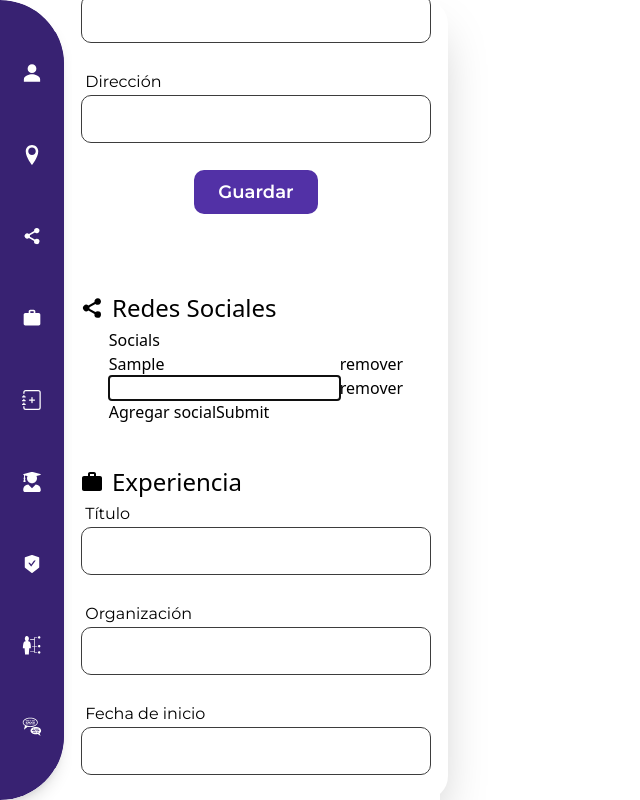
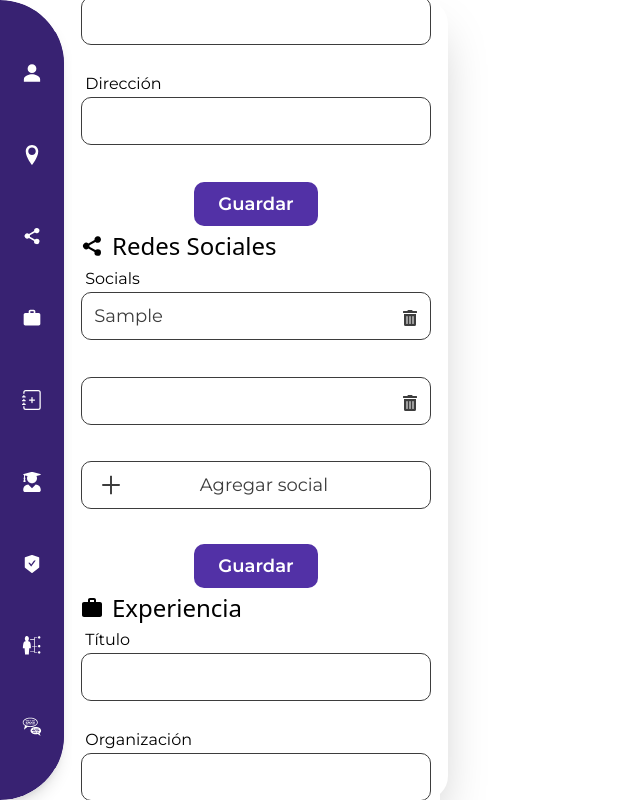
Before and after one commit to No-Country/c8-47, a React (Create React App) app in the folder c8-47-client/: page /dashboard in a window 1280 px wide. Both pictures are taken after typing "Sample" into the empty fields and a click on the button "Agregar social". Shown: the whole page, without its empty margins (0-640 px from the left). Built offline with nearby package versions, Linux system fonts and the light colour scheme.

Commit message:
dash advanced

```diff
--- a/c8-47-client/src/Components/Dashboard/AddressForm.jsx
+++ b/c8-47-client/src/Components/Dashboard/AddressForm.jsx
@@ -88,7 +88,7 @@ function AddressForm() {
           })}
           error={errors.address}
         />
-        <div className='flex items-center justify-center '>
+        <div className='flex items-center justify-center mt-[10px]'>
           <ButtonPurple type={'submit'}>Guardar</ButtonPurple>
         </div>
       </form>
--- a/c8-47-client/src/Components/Dashboard/EducationForm.jsx
+++ b/c8-47-client/src/Components/Dashboard/EducationForm.jsx
@@ -96,7 +96,7 @@ function EducationForm() {
           error={errors.comment}
         />
 
-        <div className='flex items-center justify-center '>
+        <div className='flex items-center justify-center mt-[10px]'>
           <ButtonPurple type={'submit'}>Guardar</ButtonPurple>
         </div>
       </form>
--- a/c8-47-client/src/Components/Dashboard/ExperienceForm.jsx
+++ b/c8-47-client/src/Components/Dashboard/ExperienceForm.jsx
@@ -1,9 +1,10 @@
 import React, { useState, useEffect } from 'react';
 import { useForm, useFieldArray } from 'react-hook-form';
 import Input from '../input/Input';
+import ButtonTask from '../buttons/ButtonTask';
 import { ButtonPurple } from '../buttons/ButtonPurple';
 // import customAxios from './Config/interceptors';
-
+import { FaTrashAlt } from 'react-icons/fa';
 import customAxios from '../../Helpers/customAxios';
 
 function ExperienceForm() {
@@ -103,6 +104,7 @@ function ExperienceForm() {
         <Input
           name={'Fecha de inicio'}
           type={'text'}
+          placeholder={'mm/aaaa'}
           register={register('start_date', {
             required: { value: true, message: 'Ingresa la fecha de inicio.' },
             maxLength: {
@@ -114,6 +116,7 @@ function ExperienceForm() {
         />
         <Input
           name={'Fecha de finalización'}
+          placeholder={'mm/aaaa'}
           type={'text'}
           register={register('end_date', {
             required: {
@@ -128,13 +131,19 @@ function ExperienceForm() {
           })}
           error={errors.end_date}
         />
-
-        <h2>Tareas</h2>
-
+        <label className='dark:text-[#FFFFFF] font-Mon text-[16px] ml-[4px]'>
+          Tareas
+        </label>
         {React.Children.toArray(
           fields.map((_, i) => (
-            <div>
+            <div className='h-[85px] flex flex-col'>
+              <div className='relative flex items-center gap-3'>
                 <input
+                  className={`dark:bg-bgDarkMode w-full dark:text-[#FFFFFF] dark:hover:bg-[#353535] h-[48px]  font-Mon  text-lg text text-textColor pt-[9px] pb-[9px] pl-[12px] pr-[35px] mt-[1px] mb-[1px] rounded-[10px] outline-0 ${
+                    errors.tasks
+                      ? 'border border-errorColor dark:border-[#FF6161]'
+                      : 'border border-textColor dark:border-[#FFFFFF]'
+                  }`}
                   type='text'
                   autoComplete='off'
                   id={`task_${i}`}
@@ -144,20 +153,36 @@ function ExperienceForm() {
                 />
 
                 {tasksQuantity > 1 && (
-                <span onClick={() => handleRemoveTask(i)}>remover</span>
+                  <span
+                    className='absolute top-[1.2rem] right-[0.8rem] cursor-pointer'
+                    onClick={() => handleRemoveTask(i)}
+                  >
+                    <FaTrashAlt
+                      style={{
+                        color: '#3D3D3D',
+                      }}
+                    />
+                  </span>
                 )}
+              </div>
+
               {errors.tasks?.[i]?.value.type === 'maxLength' && (
-                <p>Tarea acepta como máximo 128 caracteres</p>
+                <span className='font-Mon ml-[4px] text-[14px] leading-none text-errorColor dark:text-[#FF6161]'>
+                  Tarea acepta como máximo 128 caracteres
+                </span>
               )}
             </div>
           ))
         )}
+        <div>
+          <ButtonTask
+            type={'button'}
+            onClick={handleAddTask}
+            name={'Agregar tarea'}
+          />
+        </div>
 
-        <button type='button' onClick={handleAddTask}>
-          Agregar tarea
-        </button>
-
-        <div className='flex items-center justify-center '>
+        <div className='flex items-center justify-center mt-[35px]'>
           <ButtonPurple type={'submit'}>Guardar</ButtonPurple>
         </div>
       </form>
--- a/c8-47-client/src/Components/Dashboard/LanguageForm.jsx
+++ b/c8-47-client/src/Components/Dashboard/LanguageForm.jsx
@@ -1,6 +1,7 @@
 import { useEffect } from 'react';
 import { useForm } from 'react-hook-form';
-
+import Input from '../input/Input';
+import { ButtonPurple } from '../buttons/ButtonPurple';
 // import customAxios from './Config/interceptors';
 
 import customAxios from '../../Helpers/customAxios';
@@ -26,63 +27,43 @@ function LanguageForm() {
   };
 
   return (
-    <div>
+    <div className='w-[95%]'>
       <form onSubmit={handleSubmit(submitForm)}>
-        <h1>Idiomas</h1>
-
-        <h2>Idioma</h2>
-
-        <input
-          type='text'
-          autoComplete='off'
-          {...register('language', {
-            required: true,
-            minLength: 2,
-            maxLength: 16,
+        <Input
+          name={'Idioma'}
+          type={'text'}
+          register={register('language', {
+            required: { value: true, message: 'Ingresa el idioma.' },
+            minLength: {
+              value: 2,
+              message: 'El idioma debe tener como mínimo 2 caracteres',
+            },
+            maxLength: {
+              value: 16,
+              message: 'El idioma acepta como máximo 16 caracteres.',
+            },
           })}
+          error={errors.language}
         />
-
-        {errors.language?.type === 'required' && (
-          <p className='g-error-input'>Ingresa el idioma</p>
-        )}
-        {errors.language?.type === 'minLength' && (
-          <p className='g-error-input'>
-            El idioma debe tener como mínimo 2 caracteres
-          </p>
-        )}
-        {errors.language?.type === 'maxLength' && (
-          <p className='g-error-input'>
-            El idioma acepta como máximo 16 caracteres
-          </p>
-        )}
-
-        <h2>Nivel</h2>
-
-        <input
-          type='text'
-          autoComplete='off'
-          {...register('level', {
-            required: true,
-            minLength: 2,
-            maxLength: 16,
+        <Input
+          name={'Nivel'}
+          type={'text'}
+          register={register('level', {
+            required: { value: true, message: 'Ingresa el nivel.' },
+            minLength: {
+              value: 2,
+              message: 'El nivel debe tener como mínimo 2 caracteres.',
+            },
+            maxLength: {
+              value: 16,
+              message: 'El nivel acepta como máximo 16 caracteres.',
+            },
           })}
+          error={errors.level}
         />
-
-        {errors.level?.type === 'required' && (
-          <p className='g-error-input'>Ingresa el nivel</p>
-        )}
-        {errors.level?.type === 'minLength' && (
-          <p className='g-error-input'>
-            El nivel debe tener como mínimo 2 caracteres
-          </p>
-        )}
-        {errors.level?.type === 'maxLength' && (
-          <p className='g-error-input'>
-            El nivel acepta como máximo 16 caracteres
-          </p>
-        )}
-
-        <button type='submit'>Submit</button>
+        <div className='flex items-center justify-center mt-[10px]'>
+          <ButtonPurple type={'submit'}>Guardar</ButtonPurple>
+        </div>
       </form>
     </div>
   );
--- a/c8-47-client/src/Components/Dashboard/Navbar.js
+++ b/c8-47-client/src/Components/Dashboard/Navbar.js
@@ -50,7 +50,7 @@ const Navbar = () => {
             id={e}
             className={`${
               selected === e ? 'bg-white' : 'bg-white'
-            } flex justify-center items-center h-96 flex-col`}
+            } flex justify-center items-center h-125 flex-col`}
           >
             <div className='flex text-2xl justify-start w-full'>
               <span className='p-2 flex items-center justify-center'>
--- a/c8-47-client/src/Components/Dashboard/SkillForm.jsx
+++ b/c8-47-client/src/Components/Dashboard/SkillForm.jsx
@@ -1,6 +1,8 @@
 import React, { useEffect, useState } from 'react';
 import { useForm, useFieldArray } from 'react-hook-form';
-
+import { FaTrashAlt } from 'react-icons/fa';
+import ButtonTask from '../buttons/ButtonTask';
+import { ButtonPurple } from '../buttons/ButtonPurple';
 import customAxios from '../../Helpers/customAxios';
 
 function SkillForm() {
@@ -83,13 +85,16 @@ function SkillForm() {
   };
 
   return (
-    <div>
+    <div className='w-[95%]'>
       <form onSubmit={customSubmit}>
-        <h1>Skills</h1>
+        <label className='dark:text-[#FFFFFF] font-Mon text-[16px] ml-[4px]'>
+          Skills
+        </label>
 
         {React.Children.toArray(
           fields.map((_, i) => (
-            <div>
+            <div className='h-[85px] flex flex-col'>
+              <div className='relative flex items-center gap-3'>
                 <input
                   type='text'
                   autoComplete='off'
@@ -97,25 +102,46 @@ function SkillForm() {
                   {...register(`skills.${i}.name`, {
                     maxLength: 32,
                   })}
+                  className={`dark:bg-bgDarkMode w-full dark:text-[#FFFFFF] dark:hover:bg-[#353535] h-[48px]  font-Mon  text-lg text text-textColor pt-[9px] pb-[9px] pl-[12px] pr-[35px] mt-[1px] mb-[1px] rounded-[10px] outline-0 ${
+                    errors.skills
+                      ? 'border border-errorColor dark:border-[#FF6161]'
+                      : 'border border-textColor dark:border-[#FFFFFF]'
+                  }`}
                 />
+                {skillsQuantity > 1 && (
+                  <span
+                    onClick={() => handleRemoveSkill(i)}
+                    className='absolute top-[1.2rem] right-[0.8rem] cursor-pointer'
+                  >
+                    <FaTrashAlt
+                      style={{
+                        color: '#3D3D3D',
+                      }}
+                    />
+                  </span>
+                )}
+              </div>
 
-              {skillsQuantity > 1 && (
-                <span onClick={() => handleRemoveSkill(i)}>remover</span>
-              )}
               {errors.skills?.[i]?.name.type === 'maxLength' && (
-                <p>El Skill acepta como máximo 32 caracteres</p>
+                <span className='font-Mon ml-[4px] text-[14px] leading-none text-errorColor dark:text-[#FF6161]'>
+                  El Skill acepta como máximo 32 caracteres
+                </span>
               )}
             </div>
           ))
         )}
-
-        <button type='button' onClick={handleAddSkill}>
-          Agregar skill
-        </button>
-
-        <button type='submit' disabled={submitDisabled}>
-          Submit
-        </button>
+        <div>
+          <ButtonTask
+            type={'button'}
+            name={'Agregar skill'}
+            onClick={handleAddSkill}
+          />
+        </div>
+        <div className='flex items-center justify-center mt-[35px]'>
+          <ButtonPurple type={'submit'} disabled={submitDisabled}>
+            Guardar
+          </ButtonPurple>
+        </div>
       </form>
     </div>
   );
--- a/c8-47-client/src/Components/Dashboard/SocialForm.jsx
+++ b/c8-47-client/src/Components/Dashboard/SocialForm.jsx
@@ -1,8 +1,9 @@
 import React, { useEffect, useState } from 'react';
 import { useForm, useFieldArray } from 'react-hook-form';
-
+import { FaTrashAlt } from 'react-icons/fa';
 import customAxios from '../../Helpers/customAxios';
-
+import ButtonTask from '../buttons/ButtonTask';
+import { ButtonPurple } from '../buttons/ButtonPurple';
 function SocialForm() {
   const [socialsQuantity, setSocialsQuantity] = useState(1);
   const [submitDisabled, setSubmitDisabled] = useState(true);
@@ -79,16 +80,22 @@ function SocialForm() {
   };
 
   return (
-    <div>
+    <div className='w-[95%]'>
       <form onSubmit={handleSubmit(submitForm)}>
-        <h1>Socials</h1>
-
+        <label className='dark:text-[#FFFFFF] font-Mon text-[16px] ml-[4px]'>
+          Socials
+        </label>
         {React.Children.toArray(
           fields.map((_, i) => (
-            <div>
+            <div className='h-[85px] flex flex-col'>
+              <div className='relative flex items-center gap-3'>
                 <input
+                  className={`dark:bg-bgDarkMode w-full dark:text-[#FFFFFF] dark:hover:bg-[#353535] h-[48px]  font-Mon  text-lg text text-textColor pt-[9px] pb-[9px] pl-[12px] pr-[35px] mt-[1px] mb-[1px] rounded-[10px] outline-0 ${
+                    errors.socials
+                      ? 'border border-errorColor dark:border-[#FF6161]'
+                      : 'border border-textColor dark:border-[#FFFFFF]'
+                  }`}
                   type='text'
-                autoComplete='off'
                   id={`social_${i}`}
                   {...register(`socials.${i}.value`, {
                     minLength: 6,
@@ -97,25 +104,44 @@ function SocialForm() {
                 />
 
                 {socialsQuantity > 1 && (
-                <span onClick={() => handleRemoveSocial(i)}>remover</span>
+                  <span
+                    className='absolute top-[1.2rem] right-[0.8rem] cursor-pointer'
+                    onClick={() => handleRemoveSocial(i)}
+                  >
+                    <FaTrashAlt
+                      style={{
+                        color: '#3D3D3D',
+                      }}
+                    />
+                  </span>
                 )}
+              </div>
+
               {errors.socials?.[i]?.value.type === 'minLength' && (
-                <p>La URL debe tener al menos 6 caracteres</p>
+                <span className='font-Mon ml-[4px] text-[14px] leading-none text-errorColor dark:text-[#FF6161]'>
+                  La URL debe tener al menos 6 caracteres
+                </span>
               )}
               {errors.socials?.[i]?.value.type === 'maxLength' && (
-                <p>La URL acepta como máximo 64 caracteres</p>
+                <span className='font-Mon ml-[4px] text-[14px] leading-none text-errorColor dark:text-[#FF6161]'>
+                  La URL acepta como máximo 64 caracteres
+                </span>
               )}
             </div>
           ))
         )}
-
-        <button type='button' onClick={handleAddSocial}>
-          Agregar social
-        </button>
-
-        <button type='submit' disabled={submitDisabled}>
-          Submit
-        </button>
+        <div>
+          <ButtonTask
+            type={'button'}
+            name={'Agregar social'}
+            onClick={handleAddSocial}
+          />
+        </div>
+        <div className='flex items-center justify-center mt-[35px]'>
+          <ButtonPurple type={'submit'} disabled={submitDisabled}>
+            Guardar
+          </ButtonPurple>
+        </div>
       </form>
     </div>
   );
--- a/c8-47-client/src/Components/buttons/ButtonPurple.js
+++ b/c8-47-client/src/Components/buttons/ButtonPurple.js
@@ -3,6 +3,7 @@ import React from 'react';
 export const ButtonPurple = (props) => {
   return (
     <button
+      {...props}
       onClick={props.onClick}
       className='dark:disabled:bg-textDisableDarkmode dark:focus:bg-textPressDarkmode dark:hover:bg-textHoverDarkmode dark:text-black dark:bg-borderDarkmode font-Mon text-lg font-bold bg-primario text-white py-2 px-20 md:px-6 rounded-[10px] hover:bg-primarioH
     duration-500 focus:bg-primarioP	disabled:bg-primarioD'
--- /dev/null
+++ b/c8-47-client/src/Components/buttons/ButtonTask.js
@@ -0,0 +1,24 @@
+import React from 'react';
+import { AiOutlinePlus } from 'react-icons/ai';
+const ButtonTask = (props) => {
+  return (
+    <button
+      {...props}
+      className='dark:border-[#FFFFFF] dark:text-[#FFFFFF] dark:hover:bg-[#353535] w-[100%] h-[48px] font-Mon text-lg text-textColor py-2 rounded-[10px]
+  duration-500 flex flex-row items-center border-[1px] border-textColor pr-[16px] pl-[16px] hover:bg-btnHoverG'
+    >
+      <span
+        style={{
+          color: '#3D3D3D',
+          width: '15%',
+          display: 'flex',
+          justifyContent: 'flex-start',
+        }}
+      >
+        <AiOutlinePlus style={{ width: '26px', height: '26px' }} />
+      </span>
+      <span style={{ width: '75%', textAlign: 'center' }}> {props.name}</span>
+    </button>
+  );
+};
+export default ButtonTask;
--- a/c8-47-client/src/Components/input/Input.js
+++ b/c8-47-client/src/Components/input/Input.js
@@ -1,6 +1,6 @@
 import React from 'react';
 
-const Input = ({ name, type, register, error }) => {
+const Input = ({ name, type, register, error, placeholder }) => {
   return (
     <div className='h-[100px] flex flex-col'>
       <label className='dark:text-[#FFFFFF] font-Mon text-[16px] ml-[4px]'>
@@ -8,6 +8,7 @@ const Input = ({ name, type, register, error }) => {
       </label>
       <input
         type={type}
+        placeholder={placeholder}
         {...register}
         className={`dark:bg-bgDarkMode dark:text-[#FFFFFF] dark:hover:bg-[#353535] h-[48px]  font-Mon  text-lg text text-textColor pt-[9px] pb-[9px] pl-[12px] pr-[12px] mt-[1px] mb-[1px] rounded-[10px] outline-0 ${
           error
--- a/c8-47-client/src/index.css
+++ b/c8-47-client/src/index.css
@@ -52,3 +52,6 @@ body {
 ::-ms-reveal {
   display: none;
 }
+textarea{
+  resize: none;
+}
```
Also changed, not shown: c8-47-client/src/Components/Dashboard/ProfileForm.jsx (+16 -10 lines). Lines whose indentation alone changed are shown as unchanged.
